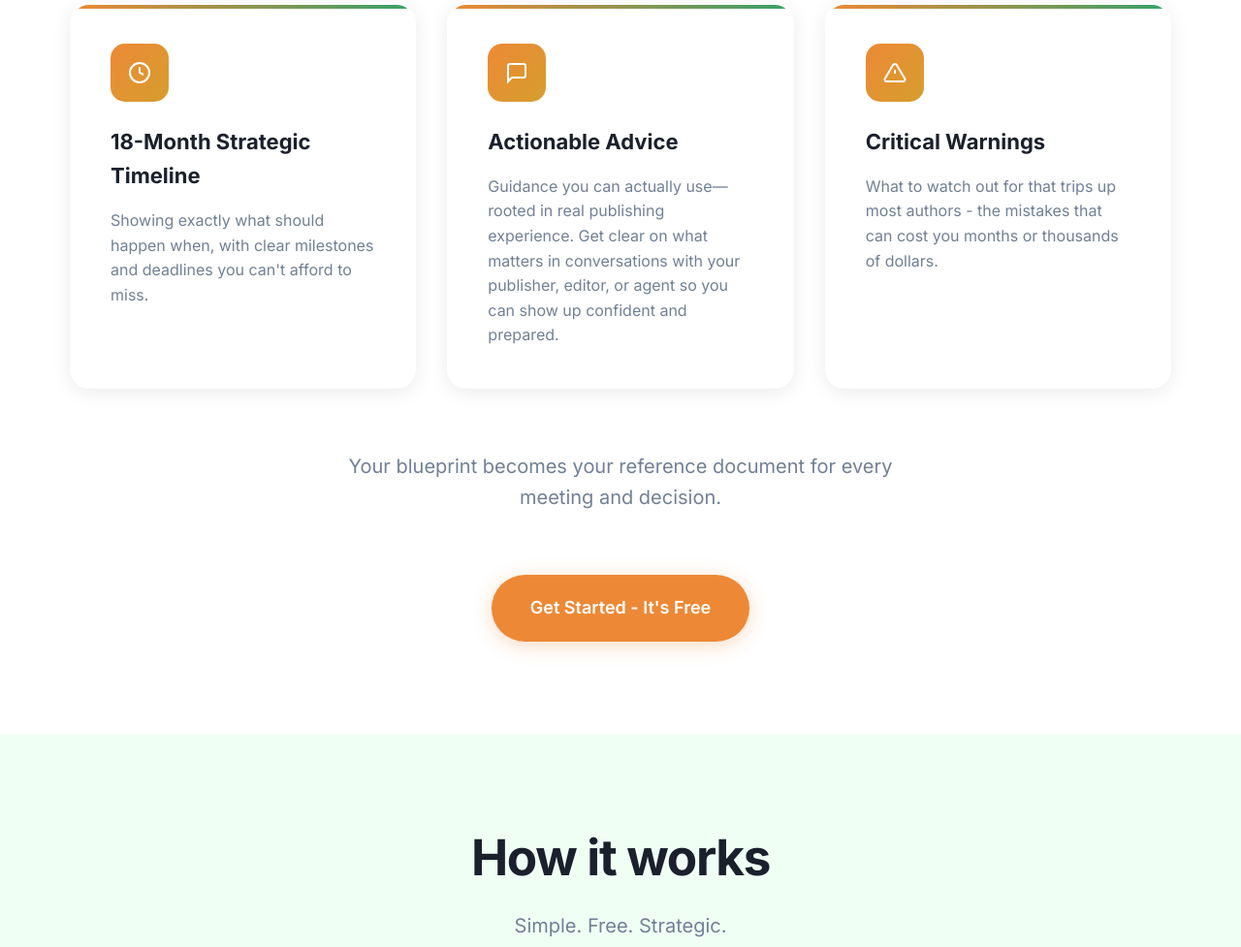
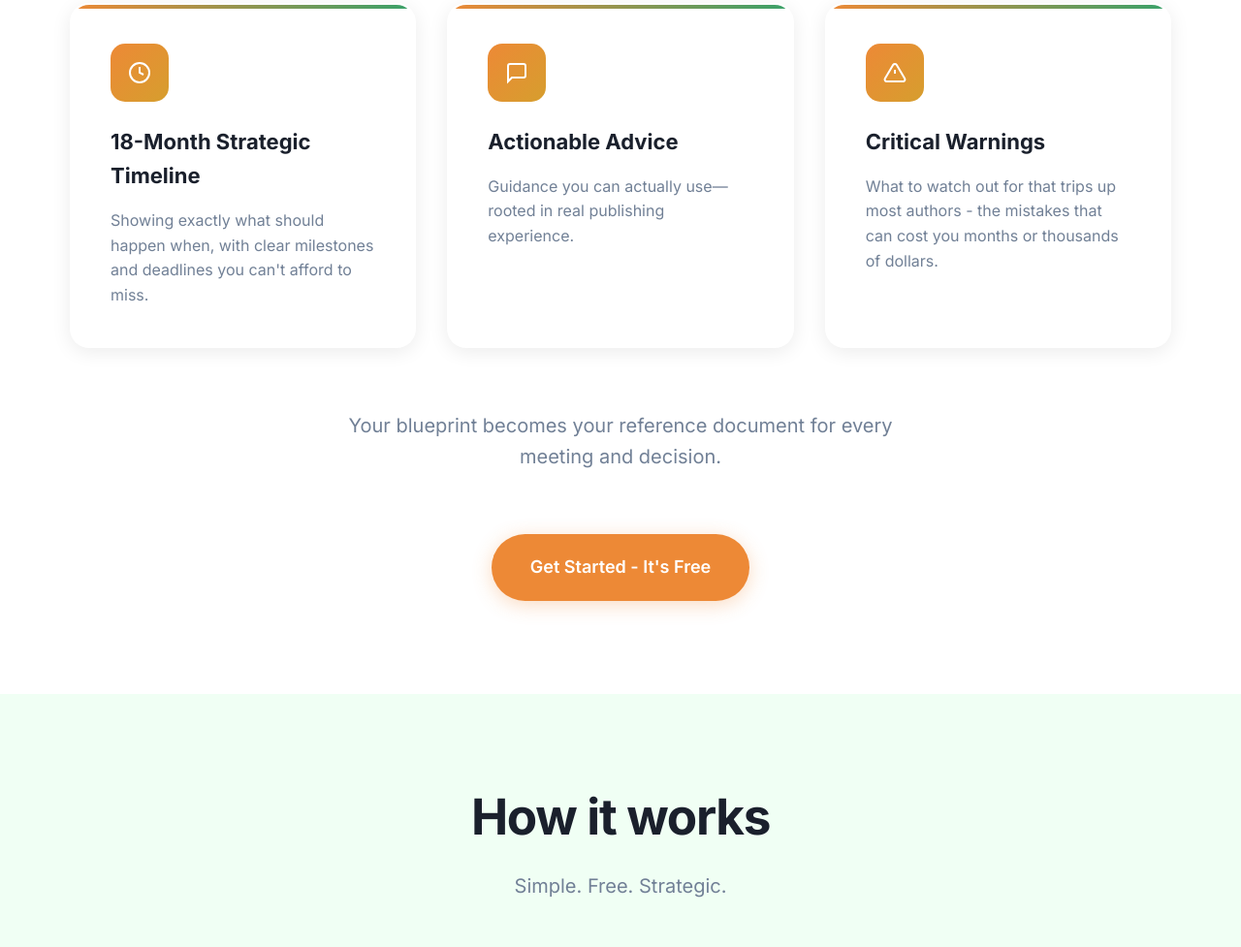
Before and after one commit to 455-12/zennahjones-website, a plain HTML site: page index.html in a window 1280 px wide. Shown: the part 2712-3689 px from the top of the page at 97% size. Drawn offline with Linux system fonts and the light colour scheme.

Commit message:
Update index.html

```diff
--- a/index.html
+++ b/index.html
@@ -951,7 +951,7 @@
                             </svg>
                         </div>
                         <h3 class="feature-title">Actionable Advice</h3>
-                        <p class="feature-description">Guidance you can actually use—rooted in real publishing experience. Get clear on what matters in conversations with your publisher, editor, or agent so you can show up confident and prepared.</p>
+                        <p class="feature-description">Guidance you can actually use—rooted in real publishing experience.</p>
                     </div>
 
                     <div class="feature-card">
```
